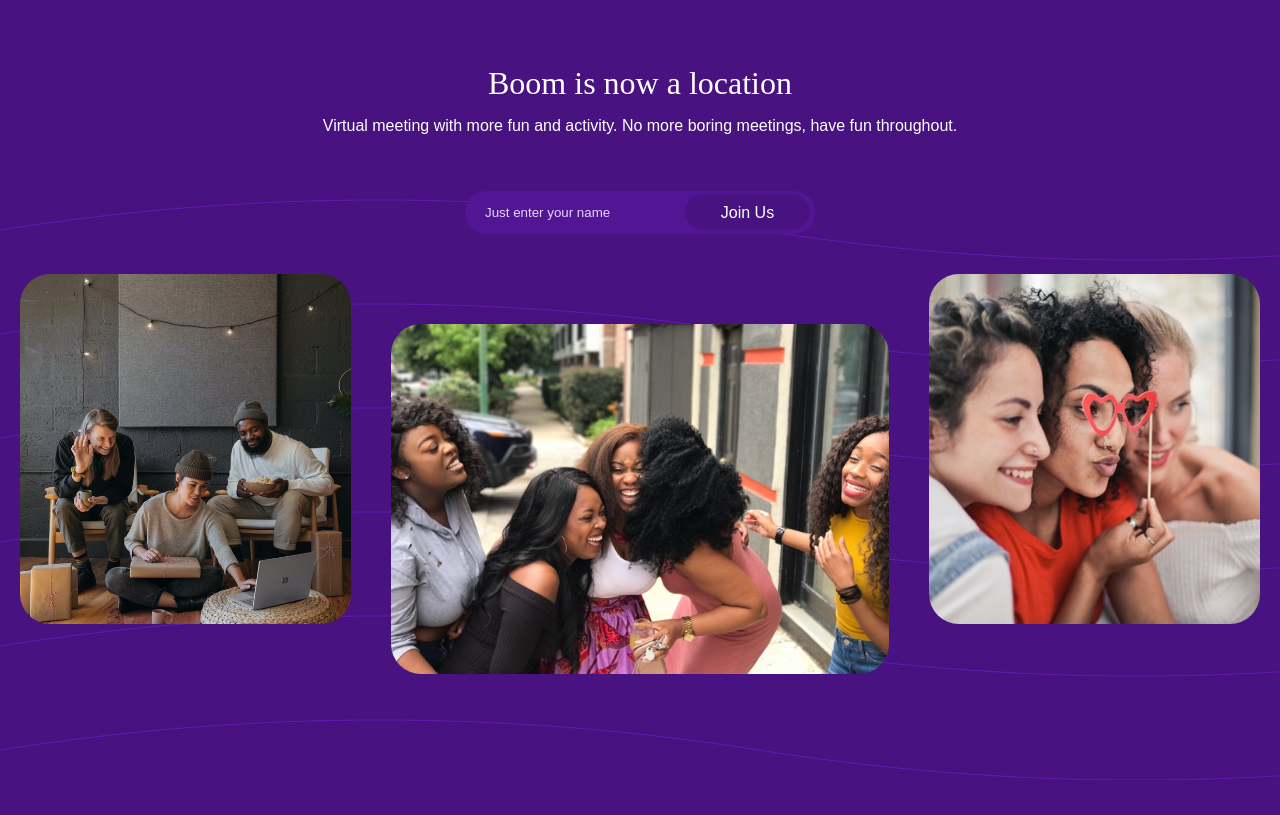
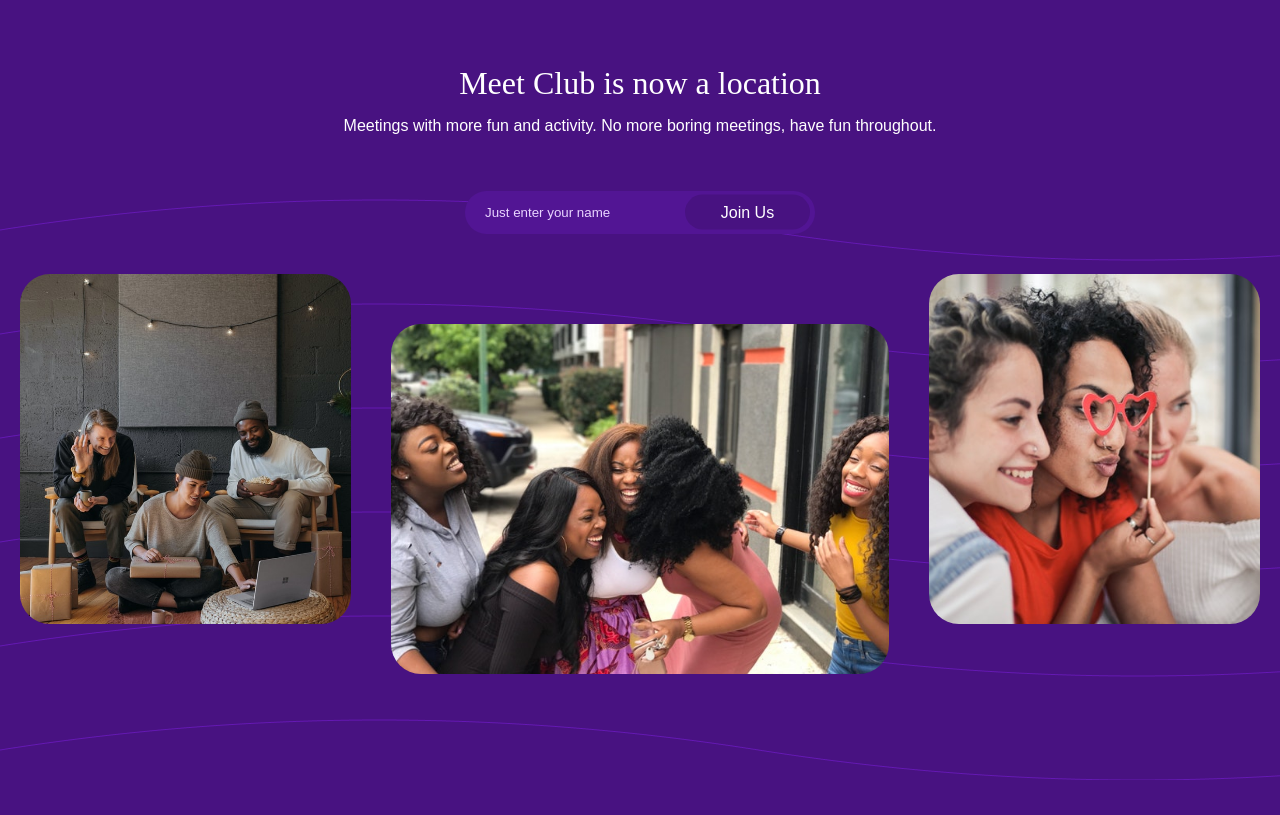
Before and after one commit to stevenAmalitech/Club-Website, a plain HTML site: page index.html in a window 1280 px wide. Shown: the part 51-866 px from the top of the page. Drawn offline with Linux system fonts and the light colour scheme; a web font is replaced by a local one.

Commit message:
second commit

```diff
--- a/index.html
+++ b/index.html
@@ -31,9 +31,9 @@
       </div>
     </nav>
     <section id="hero">
-      <h1>Boom is now a location</h1>
-      <p class="light-tet">
-        Virtual meeting with more fun and activity. No more boring meetings,
+      <h1>Meet Club is now a location</h1>
+      <p >
+        Meetings with more fun and activity. No more boring meetings,
         have fun throughout.
       </p>
       <div id="input">
```
